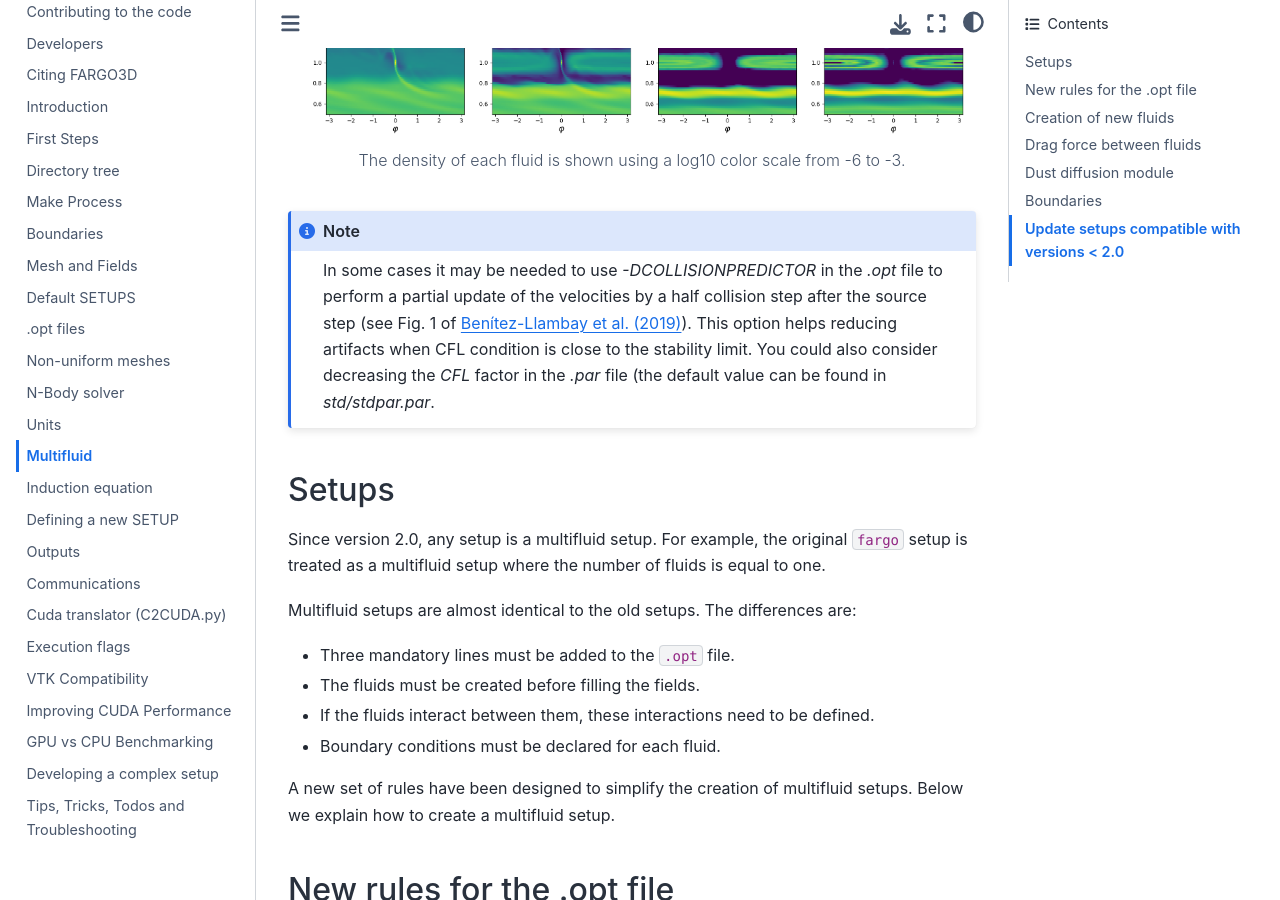
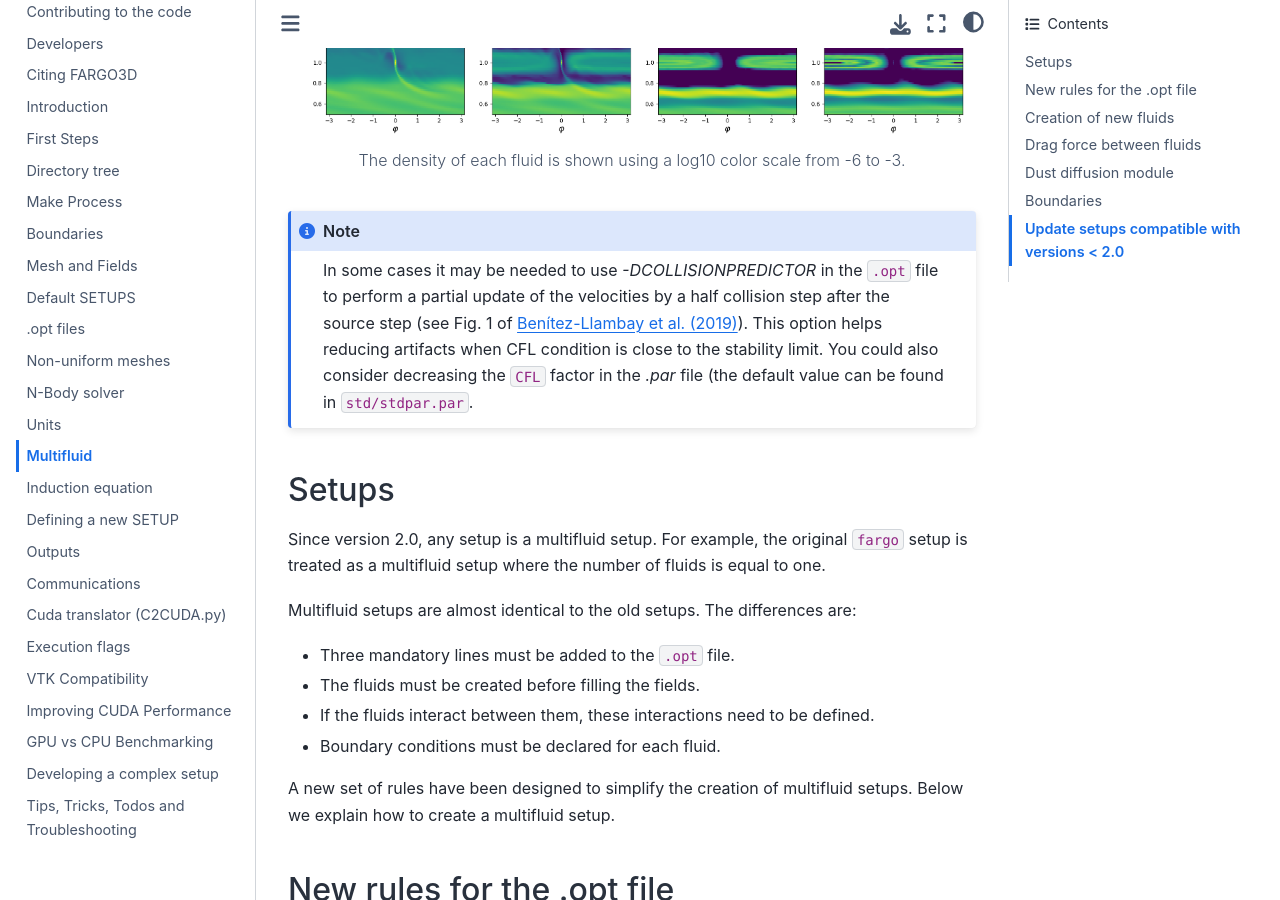
Before and after one commit to FARGO3D/documentation, a Sphinx documentation site: the page built from source/multifluid.rst, in a window 1280 px wide and 900 px high, scrolled down 1210 px. Built offline with Sphinx 7.4.7 and the Sphinx Book theme 1.1.4, drawn with Linux system fonts in a browser that asks for light colours.

```diff
--- a/source/multifluid.rst
+++ b/source/multifluid.rst
@@ -51,7 +51,7 @@ As an example, we show a snapshot of this setup after 50 orbits:
 
 
 .. note::
-	In some cases it may be needed to use `-DCOLLISIONPREDICTOR` in the `.opt` file to perform a partial update of the velocities by a half collision step after the source step (see Fig. 1 of `Benítez-Llambay et al. (2019) <https://ui.adsabs.harvard.edu/abs/2019ApJS..241...25B/abstract>`_). This option helps reducing artifacts when CFL condition is close to the stability limit. You could also consider decreasing the `CFL` factor in the `.par` file (the default value can be found in `std/stdpar.par`.
+	In some cases it may be needed to use `-DCOLLISIONPREDICTOR` in the ``.opt`` file to perform a partial update of the velocities by a half collision step after the source step (see Fig. 1 of `Benítez-Llambay et al. (2019) <https://ui.adsabs.harvard.edu/abs/2019ApJS..241...25B/abstract>`_). This option helps reducing artifacts when CFL condition is close to the stability limit. You could also consider decreasing the ``CFL`` factor in the `.par` file (the default value can be found in ``std/stdpar.par``.
 
 
 Setups
```
